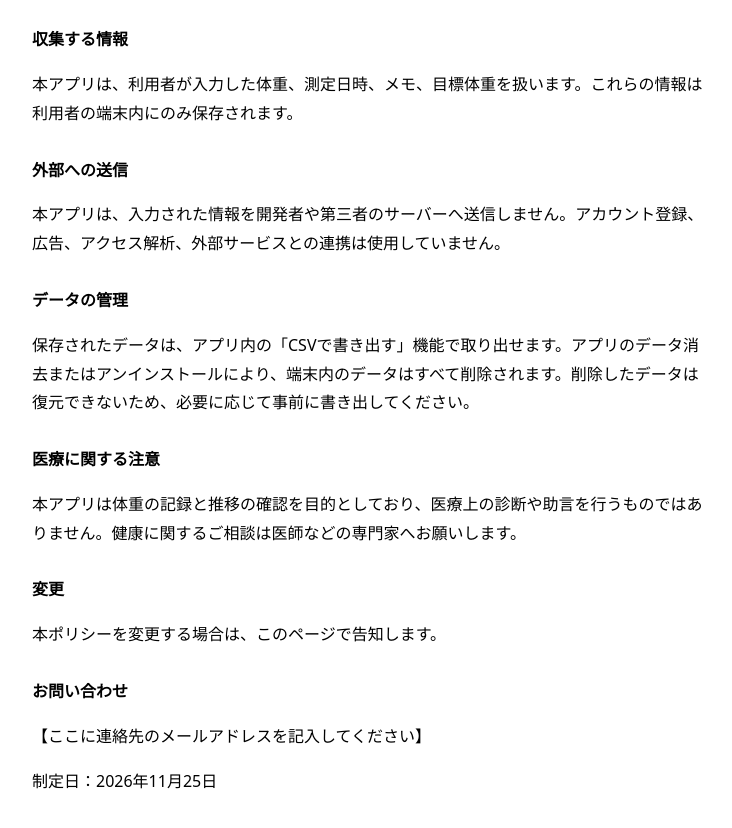
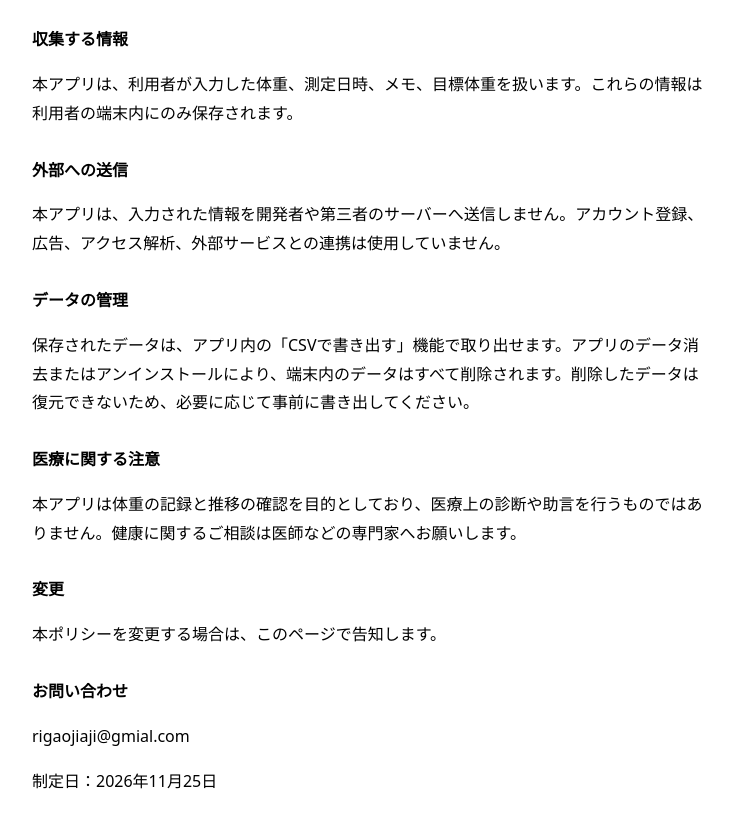
Before and after one commit to HkY747/HkY747.github.io, a plain HTML site: page privacy.html in a window 1280 px wide. Shown: the part 126-954 px from the top of the page, without its empty margins (268-1000 px from the left). Drawn offline with Linux system fonts and the light colour scheme.

Commit message:
Update privacy.html

```diff
--- a/privacy.html
+++ b/privacy.html
@@ -30,7 +30,7 @@
 <p>本ポリシーを変更する場合は、このページで告知します。</p>
 
 <h2>お問い合わせ</h2>
-<p>【ここに連絡先のメールアドレスを記入してください】</p>
+<p> rigaojiaji@gmial.com </p>
 
 <p>制定日：2026年11月25日</p>
 </body>
```
